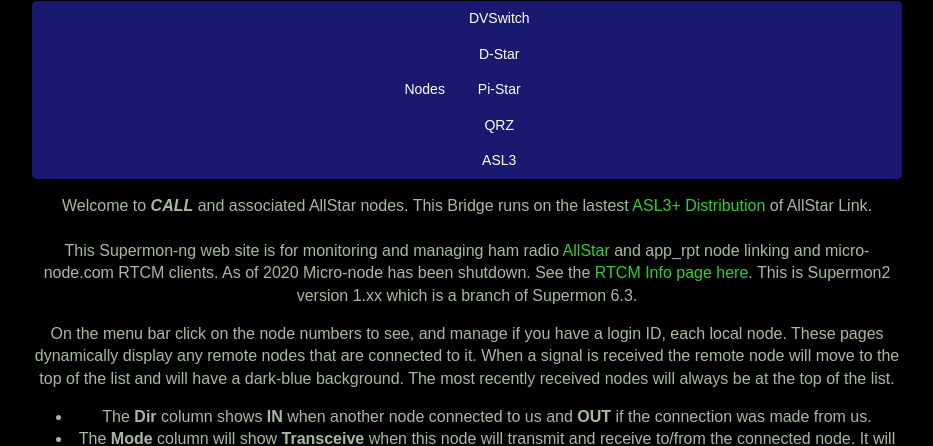
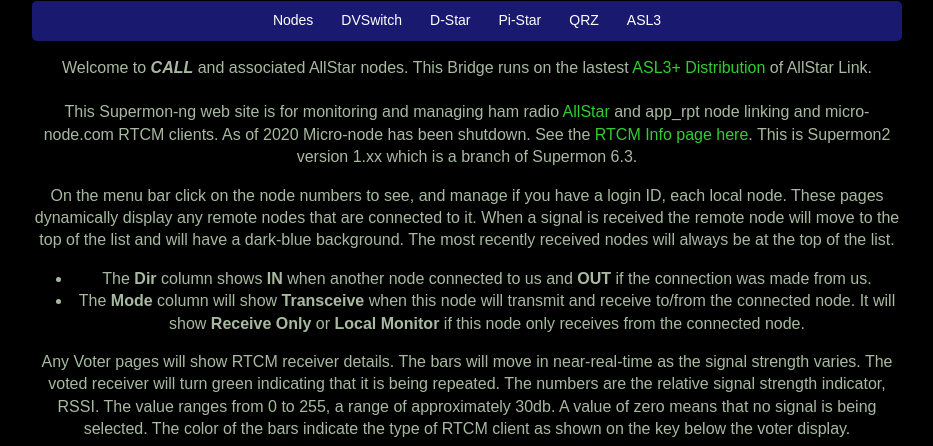
Before and after one commit to hardenedpenguin/supermon-ng, a PHP site: page / in a window 1280 px wide. Shown: the part 169-615 px from the top of the page, without its empty margins (173-1106 px from the left). Run offline with PHP 8.4, Linux system fonts and the light colour scheme.

Commit message:
Fix menu bar display: center menu items horizontally instead of vertically stacking

```diff
--- a/supermon-ng.css
+++ b/supermon-ng.css
@@ -278,22 +278,28 @@ a:focus,
   flex-wrap: wrap;
   justify-content: center;
   align-items: center;
+  width: 100%;
 }
 
 #menu li {
   margin: 0;
+  display: flex;
+  flex-wrap: wrap;
+  justify-content: center;
+  align-items: center;
 }
 
 #menu li a,
 #menu li a:link,
 #menu li a:visited {
-  display: block;
+  display: inline-block;
   color: white;
   text-align: center;
   padding: 8px 12px;
   text-decoration: none;
   border-radius: 5px;
   transition: background-color 0.3s ease;
+  margin: 2px;
 }
 
 #menu li a:hover {
@@ -302,6 +308,7 @@ a:focus,
 
 #menu li.dropdown {
   position: relative;
+  display: block;
 }
 
 #menu .dropdown-content {
```
